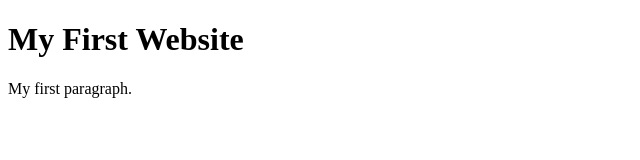
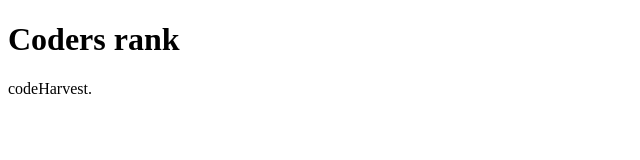
Before and after one commit to codeHarvest/codersrank-template-gnrhuc, a website: page index.html in a window 1280 px wide. Shown: the whole page, without its empty margins (0-640 px from the left). Drawn offline with Linux system fonts and the light colour scheme.

Commit message:
1 file modified

```diff
--- a/index.html
+++ b/index.html
@@ -5,8 +5,8 @@
   </head>
   <body>
 
-    <h1>My First Website</h1>
-    <p>My first paragraph.</p>
+    <h1>Coders rank </h1>
+    <p>codeHarvest.</p>
 
   </body>
 </html>
```
